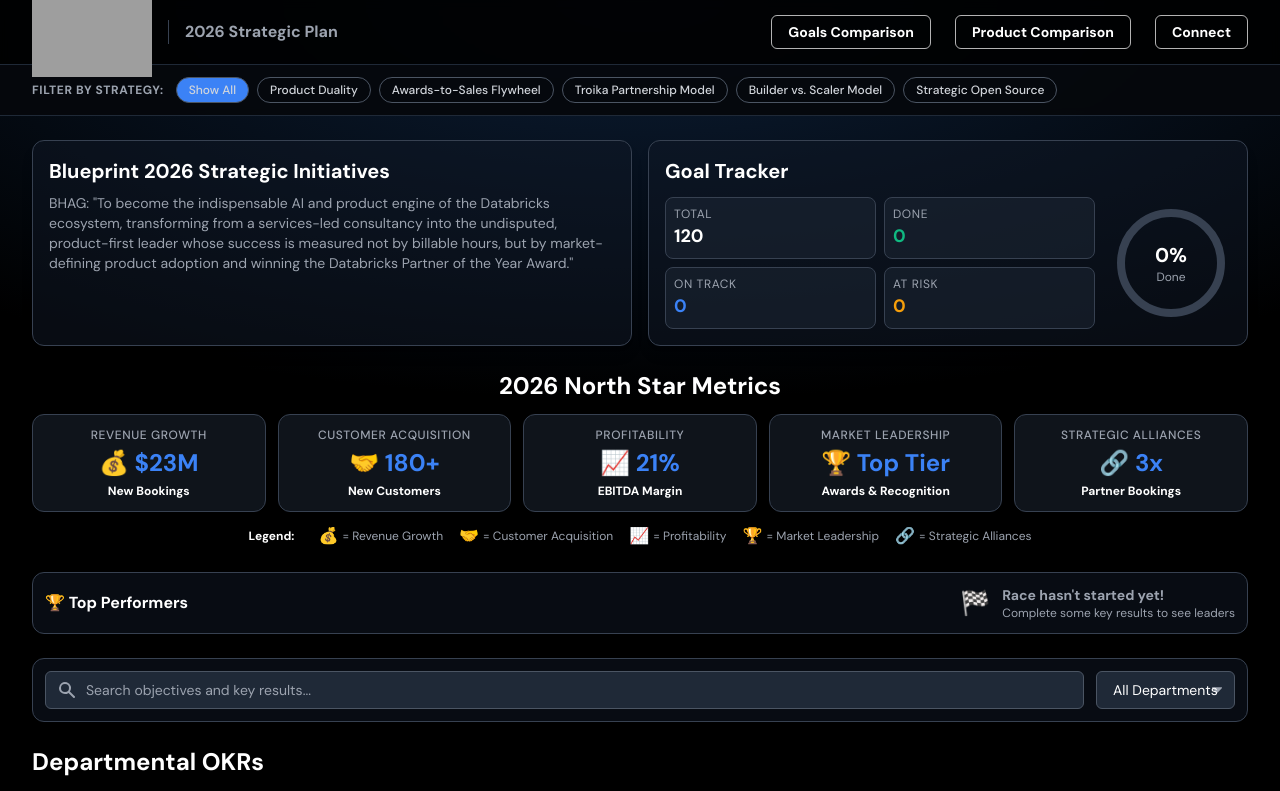
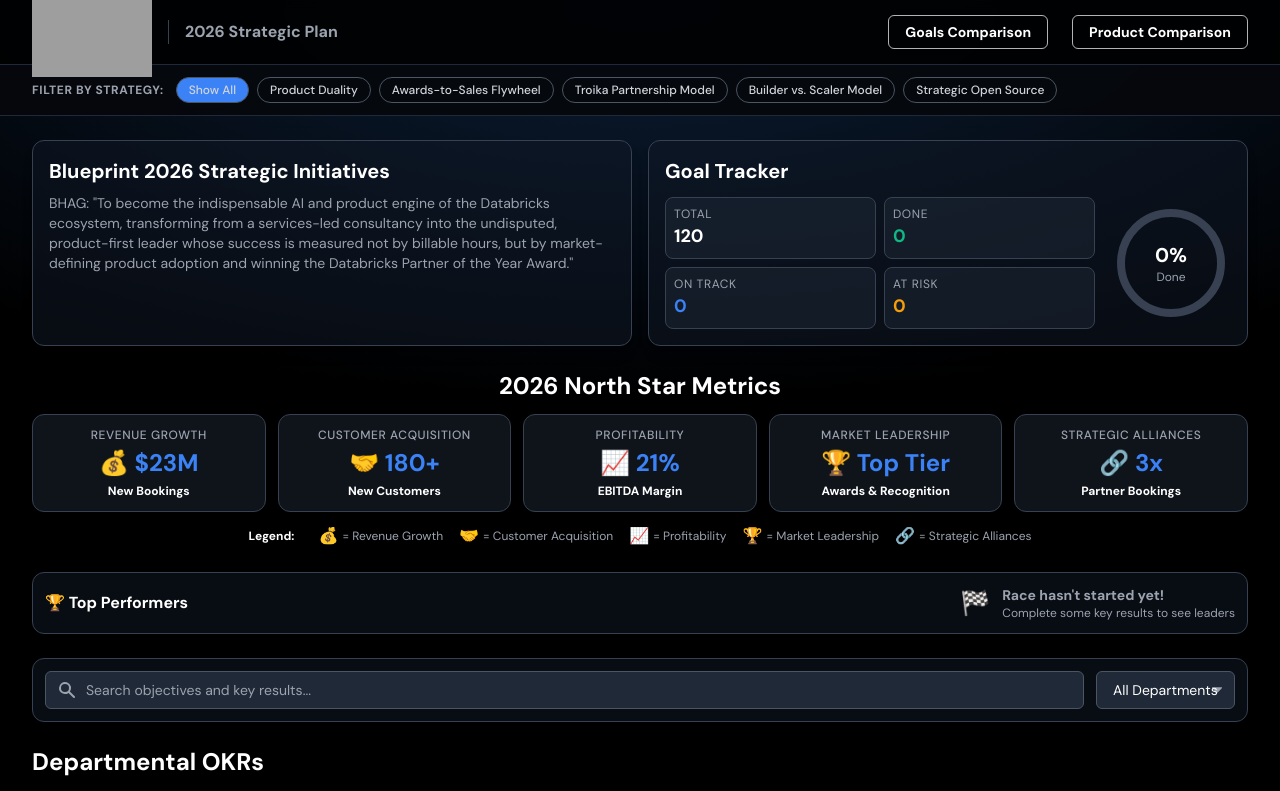
Before and after one commit to dw425/Testing3, a plain HTML site: page index.html in a window 1280 px wide. Shown: the top 791 px of the page. Drawn offline with nearby package versions, Linux system fonts and the light colour scheme; grey boxes are pictures that could not be loaded.

Commit message:
Update index.html

```diff
--- a/index.html
+++ b/index.html
@@ -94,9 +94,6 @@
                     </a>
                     <a href="stack.html" class="border border-white/70 hover:border-white text-white text-sm font-semibold py-1.5 px-4 rounded-md transition-colors">
                     Product Comparison
-                    </a>
-                    <a href="https://bpcs.com/contact" class="border border-white/70 hover:border-white text-white text-sm font-semibold py-1.5 px-4 rounded-md transition-colors">
-                    Connect
                     </a>
                 </div>
             </div>
```
